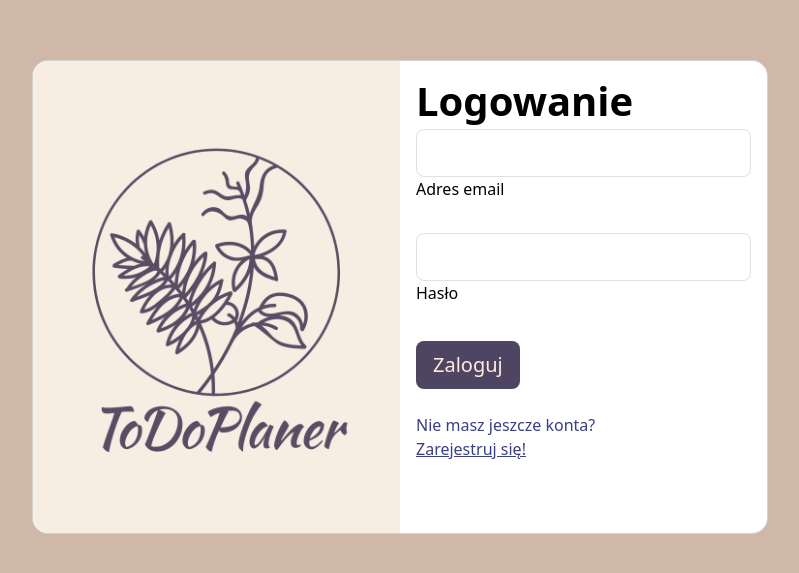
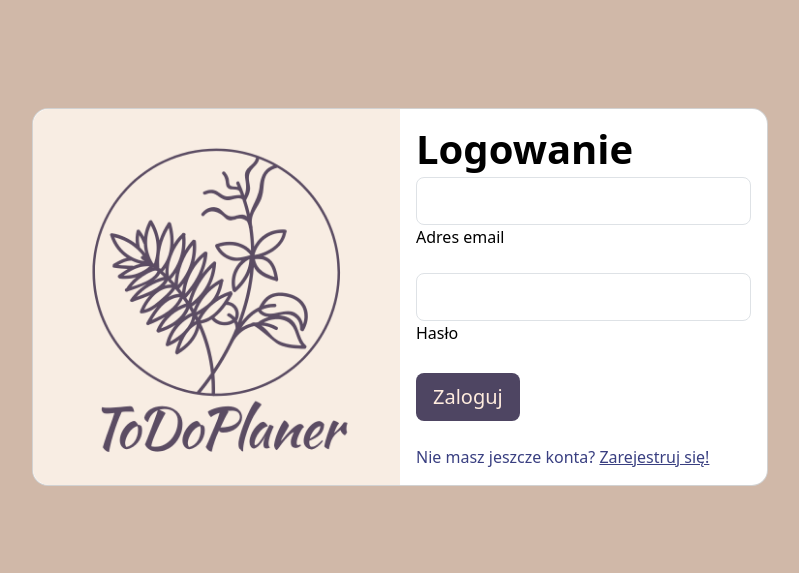
Before and after one commit to MonwayCode/RideMaster, a React (Create React App) app in the folder frontend/: page /login in a window 1280 px wide. Shown: the part 103-676 px from the top of the page, without its empty margins (240-1039 px from the left). Built offline with nearby package versions, Linux system fonts and the light colour scheme.

Commit message:
Fixed page sliding

```diff
--- a/frontend/src/login_register_validation/Login.js
+++ b/frontend/src/login_register_validation/Login.js
@@ -64,12 +64,12 @@ function Login ()
                                                 <i style={{ color: '#ff6219' }}></i>
                                                 <span className="h1 fw-bold mb-0">Logowanie</span>
                                             </div>
-                                            <div className="form-outline mb-4">
+                                            <div className="form-outline mb-3">
                                                 <input type="email" name="email" id="email" className="form-control form-control-lg" onChange={handleInput} />
                                                 <label className="form-label" htmlFor="email">Adres email</label>
                                                 {errors.email && <div className='text-danger'>{errors.email}</div>}
                                             </div>
-                                            <div className="form-outline mb-4">
+                                            <div className="form-outline mb-3">
                                                 <input type="password" id="password" name="password" className="form-control form-control-lg" onChange={handleInput} />
                                                 <label className="form-label" htmlFor="password">Hasło</label>
                                                 {errors.password && <div className='text-danger'>{errors.password}</div>}
@@ -79,13 +79,9 @@ function Login ()
                                                     Zaloguj
                                                 </button>
                                             </div>
-                                            <p className="mb-5 pb-lg-2" style={{ color: '#393f81' }}>
-                                                <div>
-                                                    Nie masz jeszcze konta?
-                                                </div>
-                                                <div>
-                                                    <a href="/registration" style={{ color: '#393f81' }}>Zarejestruj się!</a>
-                                                </div>
+
+                                            <p className="mb-0 " style={{ color: '#393f81' }}>
+                                                Nie masz jeszcze konta? <a href="/registration" style={{ color: '#393f81' }}>Zarejestruj się!</a>
                                             </p>
                                         </form>
                                     </div>
--- a/frontend/src/login_register_validation/Register.js
+++ b/frontend/src/login_register_validation/Register.js
@@ -45,7 +45,7 @@ function Register ()
                 <div className="row justify-content-center align-items-center h-100">
                     <div className="col-lg-8 col-md-10 col-sm-12">
                         <form onSubmit={handleSubmit}>
-                        <div className="card" style={{ borderRadius: '1rem', maxWidth: '600px', margin: 'auto' }}>
+                        <div className="card" style={{ borderRadius: '1rem', maxWidth: '900px', margin: 'auto',  maxHeight: '90vh', overflow: 'auto' }}>
                             <div className="row g-0">
                                 <div className="col-md-6 d-flex justify-content-center align-items-center"
                                     style={{ backgroundColor: '#F8EDE3', borderRadius: '1rem 0 0 1rem' }}>
@@ -100,7 +100,7 @@ function Register ()
                                                 </button>
                                             </div>
 
-                                            <p className="mb-0" style={{ color: '#393f81' }}>
+                                            <p className="mb-0 " style={{ color: '#393f81' }}>
                                                 Masz już konto? <a href="/login" style={{ color: '#393f81' }}>Zaloguj się!</a>
                                             </p>
                                     </div>
```
